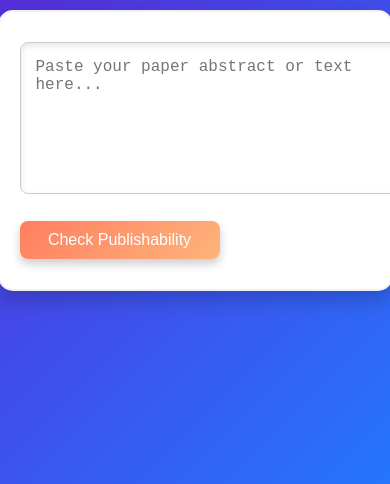
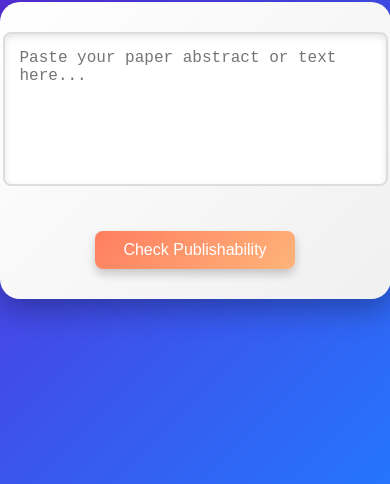
Before and after one commit to Shrutigupta102005/Pro_publisher, a plain HTML site: page index.html in a window 390 px wide. Shown: the part 360-844 px from the top of the page. Drawn offline with Linux system fonts and the light colour scheme.

Commit message:
Add files via upload

```diff
--- a/index.html
+++ b/index.html
@@ -26,23 +26,22 @@
             text-shadow: 2px 2px 4px rgba(0, 0, 0, 0.5);
         }
 
-        .form-container {
-            background: #ffffff;
-            border-radius: 15px;
+        form {
+            background: linear-gradient(135deg, #ffffff, #f0f0f0);
+            border-radius: 20px;
             padding: 40px 50px;
-            box-shadow: 0 8px 20px rgba(0, 0, 0, 0.2);
+            box-shadow: 0 10px 30px rgba(0, 0, 0, 0.3);
             width: 90%;
             max-width: 600px;
             display: flex;
             flex-direction: column;
             align-items: center;
-            border: 2px solid #f0f0f0;
         }
 
-        .form-container textarea {
+        textarea {
             width: 100%;
             height: 150px;
-            border: 1px solid #ccc;
+            border: 2px solid #ddd;
             border-radius: 8px;
             padding: 15px;
             font-size: 1rem;
@@ -51,7 +50,7 @@
             box-shadow: inset 0 3px 6px rgba(0, 0, 0, 0.1);
         }
 
-        .form-container button {
+        button {
             background: linear-gradient(135deg, #ff7e5f, #feb47b);
             color: white;
             border: none;
@@ -66,7 +65,7 @@
             text-align: center;
         }
 
-        .form-container button:hover {
+        button:hover {
             background: linear-gradient(135deg, #feb47b, #ff7e5f);
             transform: translateY(-3px);
         }
@@ -84,15 +83,15 @@
                 font-size: 2.5rem;
             }
 
-            .form-container {
+            form {
                 padding: 30px 20px;
             }
 
-            .form-container textarea {
+            textarea {
                 height: 120px;
             }
 
-            .form-container button {
+            button {
                 font-size: 1rem;
                 padding: 10px 20px;
             }
@@ -101,12 +100,10 @@
 </head>
 <body>
     <h1>Research Paper Publishability Assessment</h1>
-    <div class="form-container">
-        <form action="/predict" method="POST">
-            <textarea name="text" rows="10" cols="50" placeholder="Paste your paper abstract or text here..."></textarea><br>
-            <button type="submit">Check Publishability</button>
-        </form>
-    </div>
+    <form action="/predict" method="POST">
+        <textarea name="text" rows="10" cols="50" placeholder="Paste your paper abstract or text here..."></textarea><br>
+        <button type="submit">Check Publishability</button>
+    </form>
     <h2 id="result"></h2>
 </body>
 </html>
```
Also changed, not shown: research_papers.csv (added, +16 -0 lines), 1 other file.
